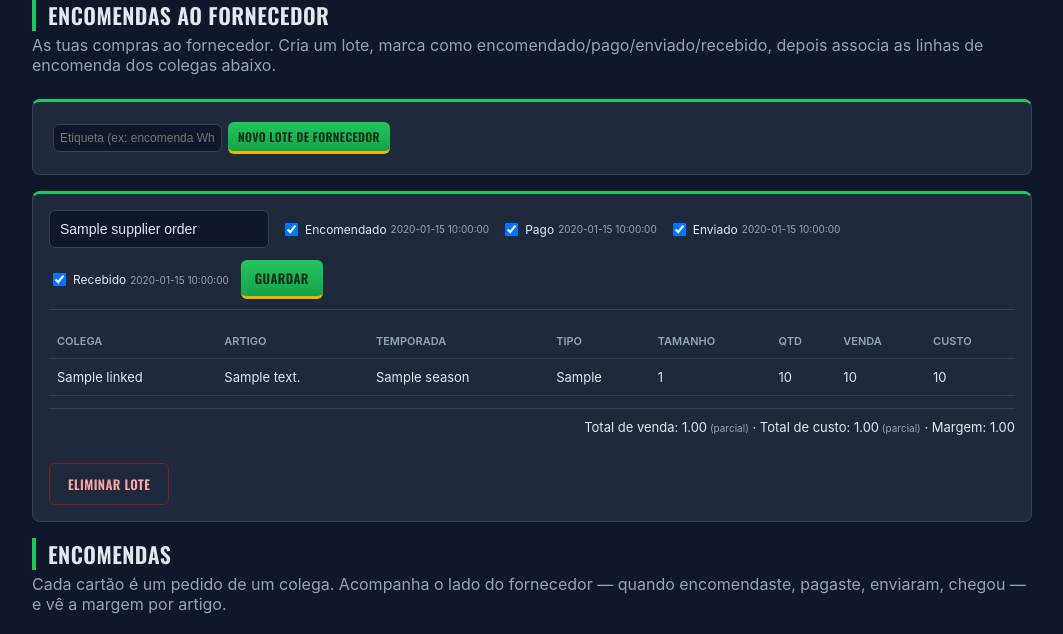
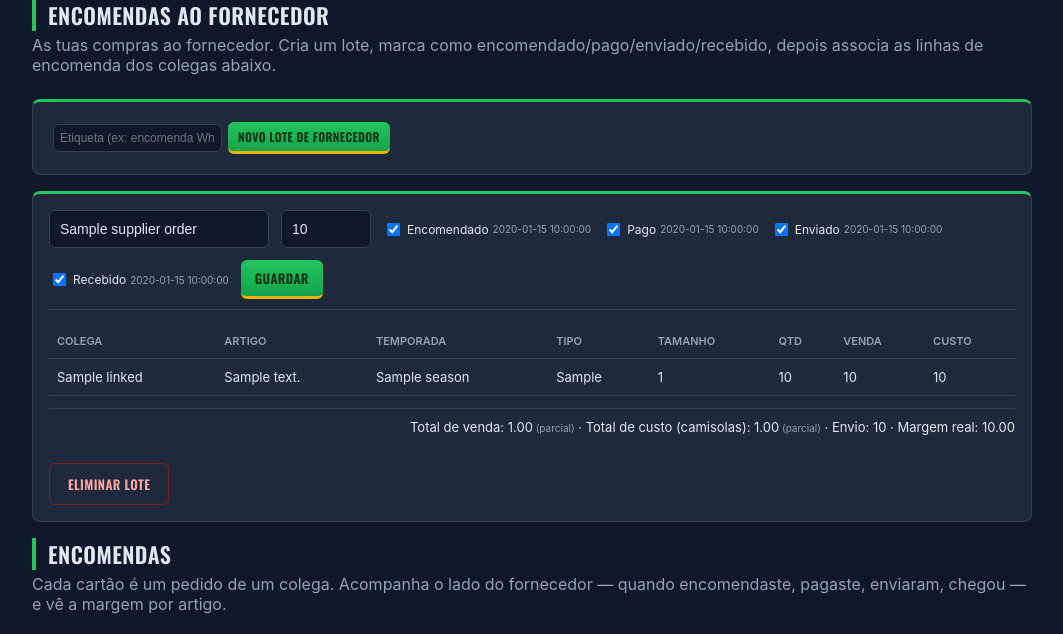
Before and after one commit to ozerebelo/plr-jerseys, a Flask app: template templates/admin_orders.html in a window 1280 px wide. Shown: the part 157-791 px from the top of the page, without its empty margins (108-1171 px from the left). Run offline with Flask 3, Linux system fonts and the light colour scheme; the template is opened without the code that fills it: most values are stand-ins (such as "Sample title", 1, 10 or a date in 2020); some libraries are stand-ins or nearby versions.

Commit message:
Add shipping cost to supplier orders, compute real margin
Shipping is paid once per supplier batch, not per coworker order, so
the cost field lives on the supplier order card. Real margin = sale
total - jersey cost - shipping; falls back to the jersey-only margin
with a hint until shipping is filled in. Coworker order-card margins
are unchanged (still jersey-only), matching where the cost is
actually incurred.

```diff
--- a/app.py
+++ b/app.py
@@ -169,10 +169,12 @@ def init_db():
                 paid_at TEXT,
                 shipped_at TEXT,
                 received_at TEXT,
-                created_at TEXT NOT NULL
+                created_at TEXT NOT NULL,
+                shipping_cost TEXT
             )
             """
         )
+        db.execute("ALTER TABLE supplier_orders ADD COLUMN IF NOT EXISTS shipping_cost TEXT")
         db.execute(
             """
             CREATE TABLE IF NOT EXISTS custom_requests (
@@ -683,6 +685,12 @@ def admin_orders():
             if price_val is not None:
                 so_total_price += price_val
                 so_priced += 1
+        shipping_cost_val = parse_amount(so["shipping_cost"])
+        total_margin = (
+            (so_total_price - so_total_cost)
+            if linked and so_costed == len(linked) and so_priced == len(linked)
+            else None
+        )
         supplier_orders.append(
             {
                 "id": so["id"],
@@ -691,14 +699,16 @@ def admin_orders():
                 "paid_at": so["paid_at"],
                 "shipped_at": so["shipped_at"],
                 "received_at": so["received_at"],
+                "shipping_cost": so["shipping_cost"],
                 "linked": linked,
                 "total_cost": so_total_cost if so_costed else None,
                 "total_cost_partial": bool(so_costed) and so_costed < len(linked),
                 "total_price": so_total_price if so_priced else None,
                 "total_price_partial": bool(so_priced) and so_priced < len(linked),
-                "total_margin": (
-                    (so_total_price - so_total_cost)
-                    if linked and so_costed == len(linked) and so_priced == len(linked)
+                "total_margin": total_margin,
+                "real_margin": (
+                    (total_margin - shipping_cost_val)
+                    if total_margin is not None and shipping_cost_val is not None
                     else None
                 ),
             }
@@ -979,6 +989,7 @@ def add_supplier_order():
 @app.route("/admin/supplier_orders/update/<int:supplier_order_id>", methods=["POST"])
 def update_supplier_order(supplier_order_id):
     label = request.form.get("label", "").strip()
+    shipping_cost = request.form.get("shipping_cost", "").strip()
 
     db = get_db()
     existing = db.execute("SELECT * FROM supplier_orders WHERE id = %s", (supplier_order_id,)).fetchone()
@@ -994,10 +1005,10 @@ def update_supplier_order(supplier_order_id):
     db.execute(
         """
         UPDATE supplier_orders
-        SET label = %s, ordered_at = %s, paid_at = %s, shipped_at = %s, received_at = %s
+        SET label = %s, ordered_at = %s, paid_at = %s, shipped_at = %s, received_at = %s, shipping_cost = %s
         WHERE id = %s
         """,
-        (label or None, ordered_at, paid_at, shipped_at, received_at, supplier_order_id),
+        (label or None, ordered_at, paid_at, shipped_at, received_at, shipping_cost or None, supplier_order_id),
     )
     db.commit()
     return redirect(url_for("admin_orders"))
--- a/templates/admin_orders.html
+++ b/templates/admin_orders.html
@@ -39,6 +39,7 @@
       <div class="order-card-header">
         <div class="supplier-milestones">
           <input type="text" name="label" form="supplier-form-{{ so.id }}" value="{{ so.label or '' }}" placeholder="Etiqueta do Lote #{{ so.id }}">
+          <input type="text" name="shipping_cost" form="supplier-form-{{ so.id }}" value="{{ so.shipping_cost or '' }}" placeholder="envio" style="width: 90px;">
           <label><input type="checkbox" name="ordered" form="supplier-form-{{ so.id }}" {% if so.ordered_at %}checked{% endif %}> Encomendado{% if so.ordered_at %} <span class="tiny-date">{{ so.ordered_at }}</span>{% endif %}</label>
           <label><input type="checkbox" name="paid" form="supplier-form-{{ so.id }}" {% if so.paid_at %}checked{% endif %}> Pago{% if so.paid_at %} <span class="tiny-date">{{ so.paid_at }}</span>{% endif %}</label>
           <label><input type="checkbox" name="shipped" form="supplier-form-{{ so.id }}" {% if so.shipped_at %}checked{% endif %}> Enviado{% if so.shipped_at %} <span class="tiny-date">{{ so.shipped_at }}</span>{% endif %}</label>
@@ -76,8 +77,9 @@
       {% if so.total_price is not none or so.total_cost is not none %}
       <div class="order-card-footer">
         {% if so.total_price is not none %}Total de venda: {{ '%.2f'|format(so.total_price) }}{% if so.total_price_partial %}<span class="tiny-date"> (parcial)</span>{% endif %}{% endif %}
-        {% if so.total_cost is not none %} &middot; Total de custo: {{ '%.2f'|format(so.total_cost) }}{% if so.total_cost_partial %}<span class="tiny-date"> (parcial)</span>{% endif %}{% endif %}
-        {% if so.total_margin is not none %} &middot; Margem: {{ '%.2f'|format(so.total_margin) }}{% endif %}
+        {% if so.total_cost is not none %} &middot; Total de custo (camisolas): {{ '%.2f'|format(so.total_cost) }}{% if so.total_cost_partial %}<span class="tiny-date"> (parcial)</span>{% endif %}{% endif %}
+        {% if so.shipping_cost %} &middot; Envio: {{ so.shipping_cost }}{% endif %}
+        {% if so.real_margin is not none %} &middot; Margem real: {{ '%.2f'|format(so.real_margin) }}{% elif so.total_margin is not none %} &middot; Margem (sem envio): {{ '%.2f'|format(so.total_margin) }}<span class="tiny-date"> (adiciona o envio para a margem real)</span>{% endif %}
       </div>
       {% endif %}
 
```
